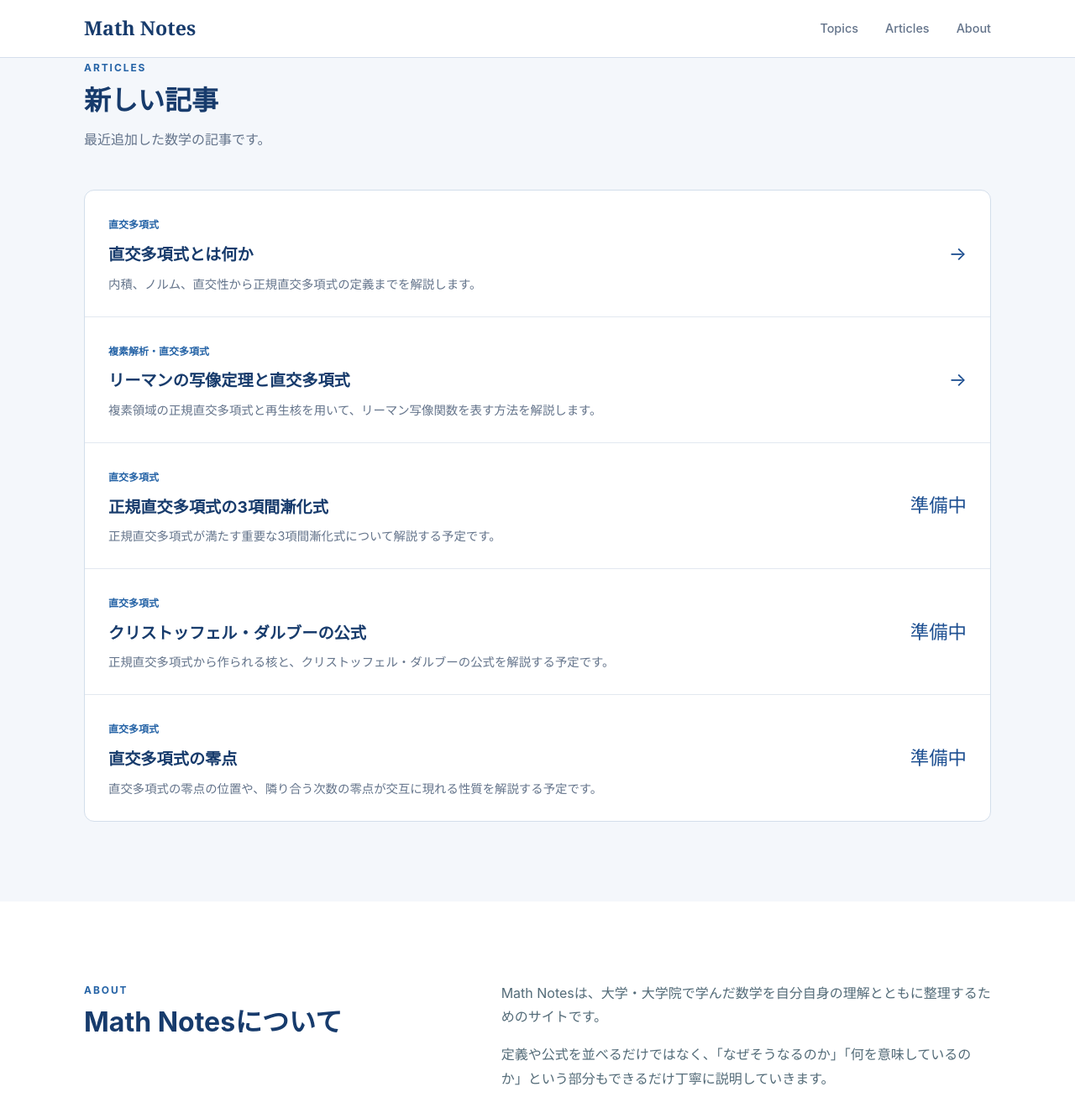
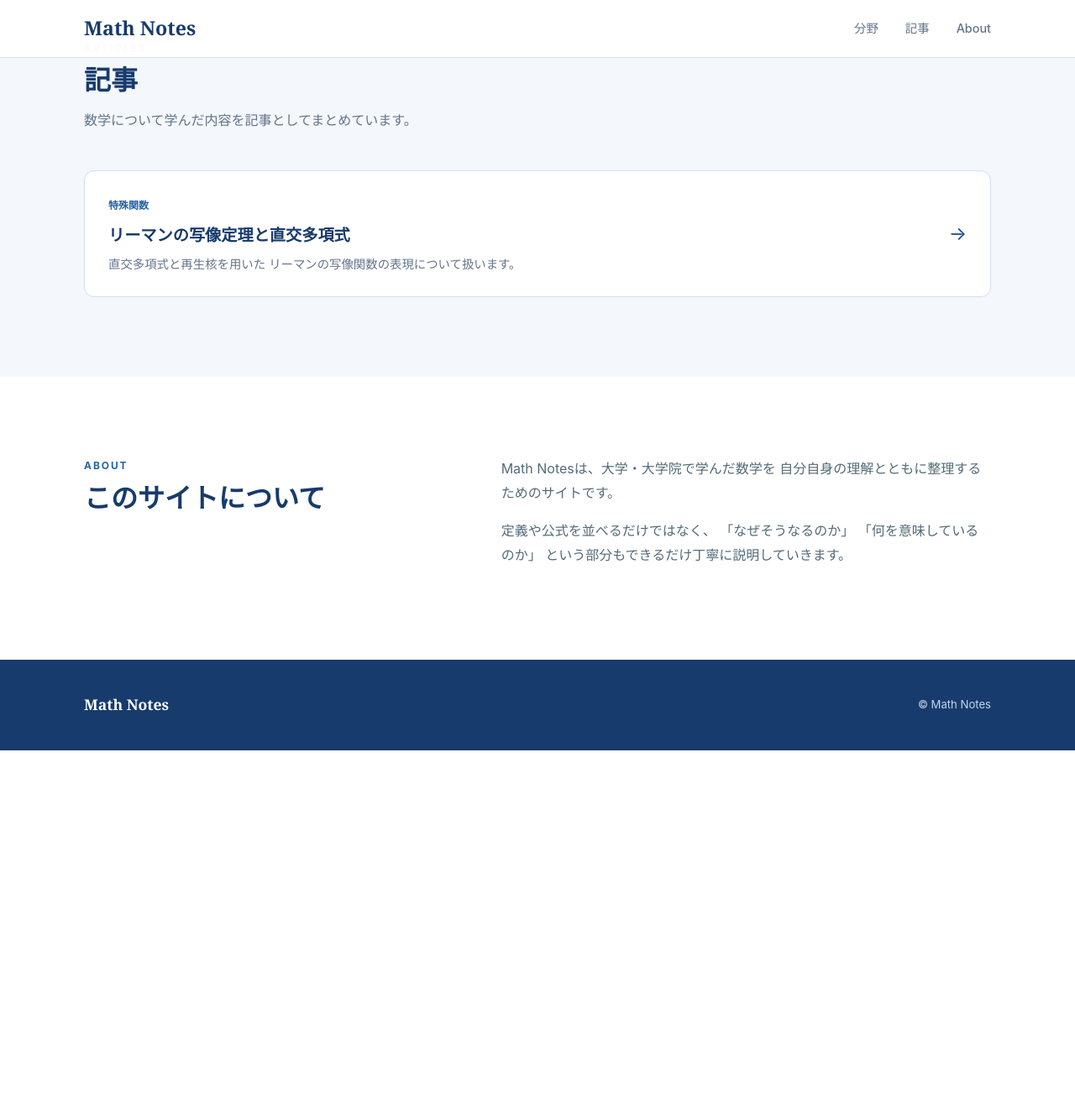
Before and after one commit to koukano/koukano.github.io, a Jekyll site: the page index.html, which Jekyll copies as it is, in a window 1280 px wide and 1400 px high, scrolled down 1626 px. Shown: the top 1332 px of the window at 84% size. Built offline with Jekyll 4.4.1, drawn with Linux system fonts in a browser that asks for light colours; after the commit the page ends 2520 px from its top, so only the background shows below that; some of the changed text lies outside the part shown.

Commit message:
Update index.html

```diff
--- a/index.html
+++ b/index.html
@@ -4,16 +4,22 @@
 <head>
   <meta charset="UTF-8">
 
-  <meta name="viewport" content="width=device-width, initial-scale=1.0">
-
-  <title>Math Notes | 大学数学をわかりやすく</title>
+  <meta
+    name="viewport"
+    content="width=device-width, initial-scale=1.0"
+  >
 
   <meta
     name="description"
-    content="複素解析、直交多項式、特殊関数、微分方程式を中心に、大学数学を定義・具体例・証明とともに整理する数学サイトです。"
+    content="複素解析・特殊関数・微分方程式を中心に、大学・大学院で学んだ数学を整理するサイトです。"
   >
 
-  <link rel="stylesheet" href="css/style.css">
+  <title>Math Notes</title>
+
+  <link
+    rel="stylesheet"
+    href="css/style.css"
+  >
 </head>
 
 
@@ -27,17 +33,27 @@
 
     <div class="header-inner">
 
-      <a class="logo" href="/">
+      <a
+        href="index.html"
+        class="logo"
+      >
         Math Notes
       </a>
 
+
       <nav class="nav">
 
-        <a href="#topics">Topics</a>
+        <a href="#topics">
+          分野
+        </a>
 
-        <a href="#articles">Articles</a>
+        <a href="#articles">
+          記事
+        </a>
 
-        <a href="#about">About</a>
+        <a href="#about">
+          About
+        </a>
 
       </nav>
 
@@ -46,11 +62,9 @@
   </header>
 
 
-  <main>
-
 
   <!-- ==============================
-         メインビジュアル
+       Hero
   ============================== -->
 
   <section class="hero">
@@ -67,14 +81,16 @@
       </h1>
 
       <p class="hero-text">
-          複素解析・直交多項式・特殊関数・微分方程式を中心に、大学・大学院で学んだ数学を整理しています。定義だけでなく、具体例や直感も大切にしています。
+        複素解析・特殊関数・微分方程式を中心に、
+        大学・大学院で学んだ数学を整理しています。
+        定義だけでなく、具体例や直感も大切にしています。
       </p>
 
       <a
+        href="#topics"
         class="primary-button"
-          href="#articles"
       >
-          記事を見る
+        分野から探す
       </a>
 
     </div>
@@ -84,12 +100,12 @@
 
 
   <!-- ==============================
-         Topics
+       分野
   ============================== -->
 
   <section
+    id="topics"
     class="content-section"
-      id="topics"
   >
 
     <div class="section-header">
@@ -99,43 +115,146 @@
       </p>
 
       <h2>
-          分野から探す
+        分野
       </h2>
 
       <p>
-          学びたい分野から記事を探せます。
+        学んだ内容を分野ごとに整理しています。
       </p>
 
     </div>
 
-<section id="articles" class="articles-section">
+
+
+    <div class="topic-grid">
+
+
+      <!-- 特殊関数 -->
+
+      <a
+        href="categories/special-functions.html"
+        class="topic-card"
+      >
+
+        <span class="topic-number">
+          01
+        </span>
+
+        <h3>
+          特殊関数
+        </h3>
+
+        <p>
+          ガンマ関数、超幾何関数、直交多項式など、
+          解析学に現れる特殊関数についてまとめます。
+        </p>
+
+        <span class="topic-link">
+          記事を見る →
+        </span>
+
+      </a>
+
+
+
+      <!-- 微分方程式 -->
+
+      <a
+        href="categories/differential-equations.html"
+        class="topic-card"
+      >
+
+        <span class="topic-number">
+          02
+        </span>
+
+        <h3>
+          微分方程式
+        </h3>
+
+        <p>
+          常微分方程式、特異点、Frobenius法などについて
+          まとめます。
+        </p>
+
+        <span class="topic-link">
+          記事を見る →
+        </span>
+
+      </a>
+
+
+
+      <!-- 複素解析 -->
+
+      <a
+        href="categories/complex-analysis.html"
+        class="topic-card"
+      >
+
+        <span class="topic-number">
+          03
+        </span>
+
+        <h3>
+          複素解析
+        </h3>
+
+        <p>
+          正則関数、複素積分、解析接続、留数定理、
+          リーマンの写像定理などについてまとめます。
+        </p>
+
+        <span class="topic-link">
+          記事を見る →
+        </span>
+
+      </a>
+
+
+    </div>
+
+  </section>
+
+
+
+  <!-- ==============================
+       記事
+  ============================== -->
+
+  <section
+    id="articles"
+    class="articles-section"
+  >
 
     <div class="articles-inner">
 
       <div class="section-header">
 
-      <p class="section-label">ARTICLES</p>
+        <p class="section-label">
+          ARTICLES
+        </p>
 
-      <h2 id="article-section-title">
-        記事一覧
+        <h2>
+          記事
         </h2>
 
         <p>
-        学んだ数学の内容を分野ごとにまとめています。
+          数学について学んだ内容を記事としてまとめています。
         </p>
 
       </div>
 
 
+
       <div class="article-list">
 
 
-      <!-- 特殊関数 -->
+        <!-- リーマンの写像定理と直交多項式 -->
 
         <a
           href="articles/riemann-mapping-orthogonal-polynomials.html"
-        class="article-link article-filter-item"
-        data-category="special"
+          class="article-link"
         >
 
           <div class="article-item">
@@ -151,8 +270,8 @@
               </h3>
 
               <p>
-              直交多項式と再生核を用いて
-              リーマンの写像関数を表現します。
+                直交多項式と再生核を用いた
+                リーマンの写像関数の表現について扱います。
               </p>
 
             </div>
@@ -168,201 +287,6 @@
 
       </div>
 
-
-    <button
-      id="show-all-articles"
-      class="show-all-button"
-      type="button"
-    >
-      すべての記事を表示
-    </button>
-
-  </div>
-
-</section>
-
-    </section>
-
-
-
-    <!-- ==============================
-         Articles
-    ============================== -->
-
-    <section
-      class="articles-section"
-      id="articles"
-    >
-
-      <div class="articles-inner">
-
-        <div class="section-header">
-
-          <p class="section-label">
-            ARTICLES
-          </p>
-
-          <h2>
-            新しい記事
-          </h2>
-
-          <p>
-            最近追加した数学の記事です。
-          </p>
-
-        </div>
-
-
-        <div class="article-list">
-
-
-          <!-- 直交多項式とは何か -->
-
-          <a
-            class="article-item article-link"
-            href="/articles/orthogonal-polynomials-introduction.html"
-          >
-
-            <div class="article-content">
-
-              <span class="article-category">
-                直交多項式
-              </span>
-
-              <h3>
-                直交多項式とは何か
-              </h3>
-
-              <p>
-                内積、ノルム、直交性から正規直交多項式の定義までを解説します。
-              </p>
-
-            </div>
-
-            <span class="article-arrow">
-              →
-            </span>
-
-          </a>
-
-
-
-          <!-- リーマンの写像定理と直交多項式 -->
-
-          <a
-            class="article-item article-link"
-            href="/articles/riemann-mapping-orthogonal-polynomials.html"
-          >
-
-            <div class="article-content">
-
-              <span class="article-category">
-                複素解析・直交多項式
-              </span>
-
-              <h3>
-                リーマンの写像定理と直交多項式
-              </h3>
-
-              <p>
-                複素領域の正規直交多項式と再生核を用いて、リーマン写像関数を表す方法を解説します。
-              </p>
-
-            </div>
-
-            <span class="article-arrow">
-              →
-            </span>
-
-          </a>
-
-
-
-          <!-- 3項間漸化式 -->
-
-          <article class="article-item">
-
-            <div class="article-content">
-
-              <span class="article-category">
-                直交多項式
-              </span>
-
-              <h3>
-                正規直交多項式の3項間漸化式
-              </h3>
-
-              <p>
-                正規直交多項式が満たす重要な3項間漸化式について解説する予定です。
-              </p>
-
-            </div>
-
-            <span class="article-arrow">
-              準備中
-            </span>
-
-          </article>
-
-
-
-          <!-- クリストッフェル・ダルブーの公式 -->
-
-          <article class="article-item">
-
-            <div class="article-content">
-
-              <span class="article-category">
-                直交多項式
-              </span>
-
-              <h3>
-                クリストッフェル・ダルブーの公式
-              </h3>
-
-              <p>
-                正規直交多項式から作られる核と、クリストッフェル・ダルブーの公式を解説する予定です。
-              </p>
-
-            </div>
-
-            <span class="article-arrow">
-              準備中
-            </span>
-
-          </article>
-
-
-
-          <!-- 直交多項式の零点 -->
-
-          <article class="article-item">
-
-            <div class="article-content">
-
-              <span class="article-category">
-                直交多項式
-              </span>
-
-              <h3>
-                直交多項式の零点
-              </h3>
-
-              <p>
-                直交多項式の零点の位置や、隣り合う次数の零点が交互に現れる性質を解説する予定です。
-              </p>
-
-            </div>
-
-            <span class="article-arrow">
-              準備中
-            </span>
-
-          </article>
-
-
-        </div>
-
     </div>
 
   </section>
@@ -374,8 +298,8 @@
   ============================== -->
 
   <section
+    id="about"
     class="content-section about-section"
-      id="about"
   >
 
     <div class="about-grid">
@@ -387,7 +311,7 @@
         </p>
 
         <h2>
-            Math Notesについて
+          このサイトについて
         </h2>
 
       </div>
@@ -396,11 +320,15 @@
       <div class="about-text">
 
         <p>
-            Math Notesは、大学・大学院で学んだ数学を自分自身の理解とともに整理するためのサイトです。
+          Math Notesは、大学・大学院で学んだ数学を
+          自分自身の理解とともに整理するためのサイトです。
         </p>
 
         <p>
-            定義や公式を並べるだけではなく、「なぜそうなるのか」「何を意味しているのか」という部分もできるだけ丁寧に説明していきます。
+          定義や公式を並べるだけではなく、
+          「なぜそうなるのか」
+          「何を意味しているのか」
+          という部分もできるだけ丁寧に説明していきます。
         </p>
 
       </div>
@@ -408,9 +336,6 @@
     </div>
 
   </section>
-
-
-  </main>
 
 
 
@@ -427,88 +352,14 @@
       </p>
 
       <p class="copyright">
-        © 2026 Math Notes
+        © Math Notes
       </p>
 
     </div>
 
   </footer>
 
-<script>
 
-  const topicCards =
-    document.querySelectorAll(".topic-card");
-
-  const articleItems =
-    document.querySelectorAll(".article-filter-item");
-
-  const articleTitle =
-    document.getElementById("article-section-title");
-
-  const showAllButton =
-    document.getElementById("show-all-articles");
-
-
-  const categoryNames = {
-    complex: "複素解析",
-    special: "特殊関数",
-    ode: "微分方程式"
-  };
-
-
-  topicCards.forEach((card) => {
-
-    card.addEventListener("click", () => {
-
-      const category =
-        card.dataset.category;
-
-
-      articleItems.forEach((article) => {
-
-        if (article.dataset.category === category) {
-
-          article.style.display = "block";
-
-        } else {
-
-          article.style.display = "none";
-
-        }
-
-      });
-
-
-      articleTitle.textContent =
-        categoryNames[category] + "の記事";
-
-
-      document
-        .getElementById("articles")
-        .scrollIntoView({
-          behavior: "smooth"
-        });
-
-    });
-
-  });
-
-
-  showAllButton.addEventListener("click", () => {
-
-    articleItems.forEach((article) => {
-
-      article.style.display = "block";
-
-    });
-
-
-    articleTitle.textContent =
-      "記事一覧";
-
-  });
-
-</script>
 </body>
 
 </html>
```
Also changed, not shown: other parts of index.html (+1 -1 lines). Lines whose indentation alone changed are shown as unchanged.
